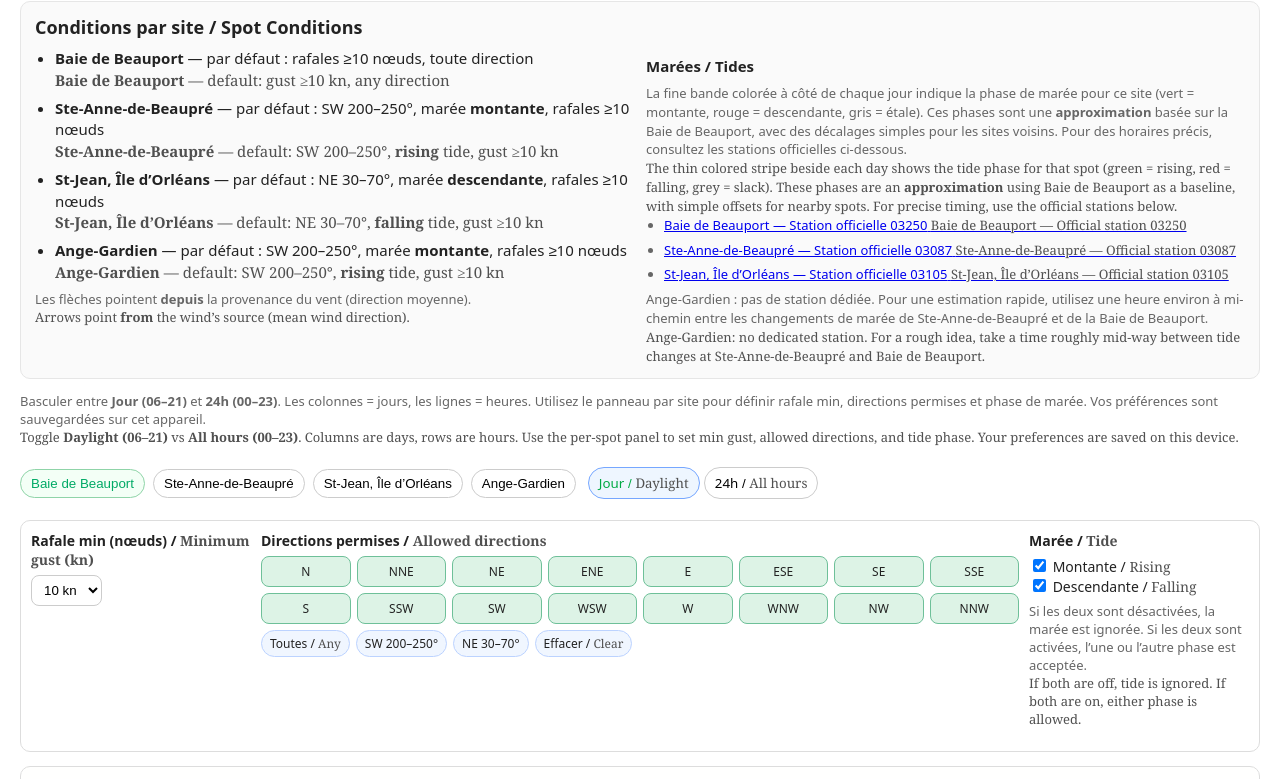
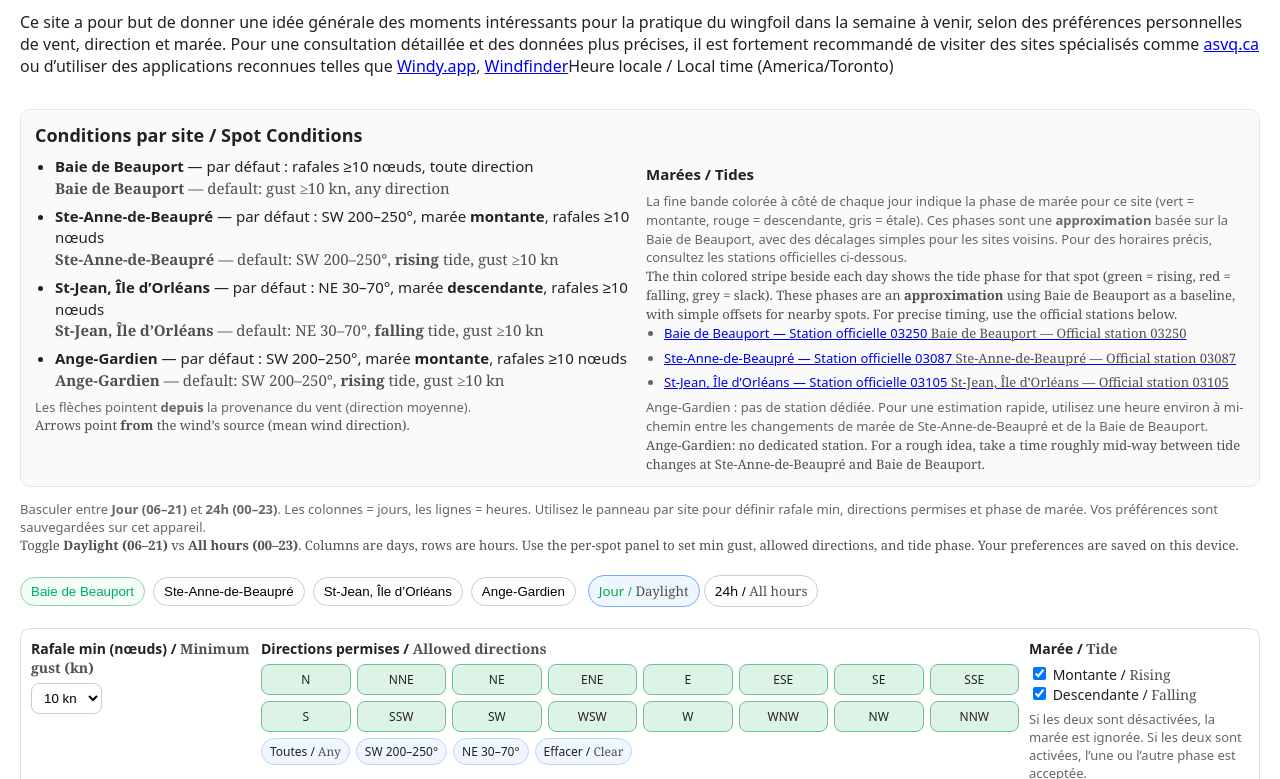
Before and after one commit to RopoGeek/wingfoil-windows-quebec, a plain HTML site: page index.html in a window 1280 px wide. Shown: the part 65-844 px from the top of the page. Drawn offline with Linux system fonts and the light colour scheme.

Commit message:
Update index.html

```diff
--- a/index.html
+++ b/index.html
@@ -142,6 +142,16 @@
 
 <header>
   <h1>Wingfoil Windows – Québec Area</h1>
+  <div class="intro">
+  <p class="fr">
+    Ce site a pour but de donner une idée générale des moments intéressants
+    pour la pratique du wingfoil dans la semaine à venir, selon des préférences personnelles
+    de vent, direction et marée. Pour une consultation détaillée et des données plus précises,
+    il est fortement recommandé de visiter des sites spécialisés comme
+    <a href="https://asvq.ca" target="_blank">asvq.ca</a> ou d’utiliser des applications
+    reconnues telles que <a href="https://windy.app" target="_blank">Windy.app</a>,
+    <a href="https://www.windfinder.com" target="_blank">Windfinder</a
+
   <span class="pill">Heure locale / Local time (America/Toronto)</span>
 </header>
 
```
